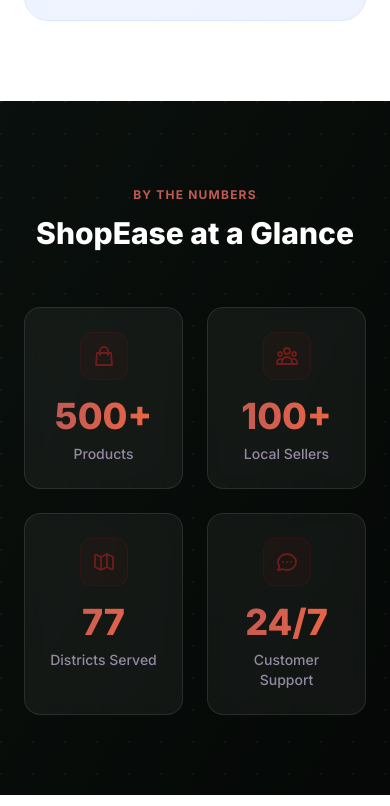
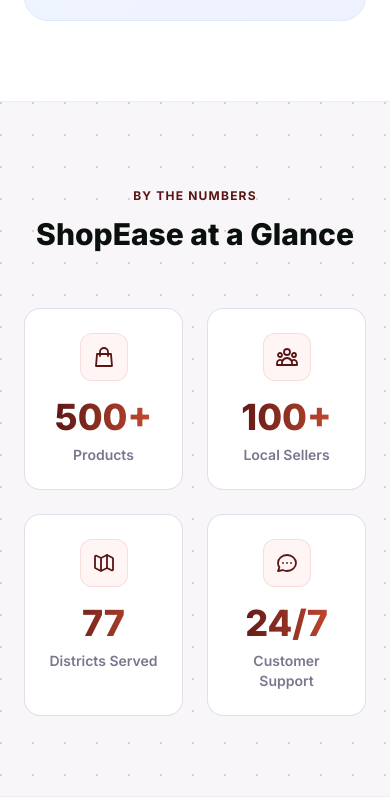
Before and after one commit to ANMOL-CHHETRI/React-Collage-B, a React (Vite) app: page /about in a window 390 px wide. Shown: the part 1938-2744 px from the top of the page. Built offline with nearby package versions, Linux system fonts and the light colour scheme.

Commit message:
Refactor stats section: make it fully theme responsive to light and dark theme modes with proper text contrast changes

```diff
--- a/src/pages/AboutPage.jsx
+++ b/src/pages/AboutPage.jsx
@@ -51,7 +51,7 @@
     value: "500+",
     label: "Products",
     icon: (
-      <svg className="w-6 h-6 text-amber-500" fill="none" stroke="currentColor" strokeWidth="1.8" viewBox="0 0 24 24">
+      <svg className="w-6 h-6 text-amber-600 dark:text-amber-400" fill="none" stroke="currentColor" strokeWidth="1.8" viewBox="0 0 24 24">
         <path strokeLinecap="round" strokeLinejoin="round" d="M16 11V7a4 4 0 00-8 0v4M5 9h14l1 12H4L5 9z" />
       </svg>
     )
@@ -60,7 +60,7 @@
     value: "100+",
     label: "Local Sellers",
     icon: (
-      <svg className="w-6 h-6 text-amber-500" fill="none" stroke="currentColor" strokeWidth="1.8" viewBox="0 0 24 24">
+      <svg className="w-6 h-6 text-amber-600 dark:text-amber-400" fill="none" stroke="currentColor" strokeWidth="1.8" viewBox="0 0 24 24">
         <path strokeLinecap="round" strokeLinejoin="round" d="M17 20h5v-2a3 3 0 00-5.356-1.857M17 20H7m10 0v-2c0-.656-.126-1.283-.356-1.857M7 20H2v-2a3 3 0 015.356-1.857M7 20v-2c0-.656.126-1.283.356-1.857m0 0a5.002 5.002 0 019.288 0M15 7a3 3 0 11-6 0 3 3 0 016 0zm6 3a2 2 0 11-4 0 2 2 0 014 0zM7 10a2 2 0 11-4 0 2 2 0 014 0z" />
       </svg>
     )
@@ -69,7 +69,7 @@
     value: "77",
     label: "Districts Served",
     icon: (
-      <svg className="w-6 h-6 text-amber-500" fill="none" stroke="currentColor" strokeWidth="1.8" viewBox="0 0 24 24">
+      <svg className="w-6 h-6 text-amber-600 dark:text-amber-400" fill="none" stroke="currentColor" strokeWidth="1.8" viewBox="0 0 24 24">
         <path strokeLinecap="round" strokeLinejoin="round" d="M9 20l-5.447-2.724A1 1 0 013 16.382V5.618a1 1 0 011.447-.894L9 7m0 13l6-3m-6 3V7m6 10l4.553 2.276A1 1 0 0021 18.382V7.618a1 1 0 00-.553-.894L15 4m0 13V4m0 0L9 7" />
       </svg>
     )
@@ -78,7 +78,7 @@
     value: "24/7",
     label: "Customer Support",
     icon: (
-      <svg className="w-6 h-6 text-amber-500" fill="none" stroke="currentColor" strokeWidth="1.8" viewBox="0 0 24 24">
+      <svg className="w-6 h-6 text-amber-600 dark:text-amber-400" fill="none" stroke="currentColor" strokeWidth="1.8" viewBox="0 0 24 24">
         <path strokeLinecap="round" strokeLinejoin="round" d="M8 12h.01M12 12h.01M16 12h.01M21 12c0 4.418-4.03 8-9 8a9.863 9.863 0 01-4.255-.949L3 20l1.395-3.72C3.512 15.042 3 13.574 3 12c0-4.418 4.03-8 9-8s9 3.582 9 8z" />
       </svg>
     )
@@ -193,25 +193,25 @@
       </section>
 
       {/* ── Statistics ── */}
-      <section className="bg-gradient-to-br from-slate-900 to-amber-950 py-20 relative overflow-hidden">
-        <div className="absolute inset-0 opacity-5" style={{ backgroundImage: "radial-gradient(circle at 1px 1px, white 1px, transparent 0)", backgroundSize: "32px 32px" }} />
+      <section className="bg-slate-50 dark:bg-slate-900/50 border-y border-slate-100 dark:border-slate-900 py-20 relative overflow-hidden transition-colors duration-300">
+        <div className="absolute inset-0 opacity-15 dark:opacity-5" style={{ backgroundImage: "radial-gradient(circle at 1px 1px, currentColor 1px, transparent 0)", backgroundSize: "32px 32px" }} />
         <div className="max-w-6xl mx-auto px-6 relative">
           <div className="text-center mb-14">
-            <span className="inline-block text-xs font-bold uppercase tracking-widest text-amber-400 mb-3">
+            <span className="inline-block text-xs font-bold uppercase tracking-widest text-amber-600 dark:text-amber-400 mb-3">
               By The Numbers
             </span>
-            <h2 className="text-3xl md:text-4xl font-extrabold text-white">ShopEase at a Glance</h2>
+            <h2 className="text-3xl md:text-4xl font-extrabold text-slate-900 dark:text-white">ShopEase at a Glance</h2>
           </div>
           <div className="grid grid-cols-2 md:grid-cols-4 gap-6">
             {stats.map((stat, i) => (
-              <div key={i} className="text-center bg-white/5 backdrop-blur-sm border border-white/10 rounded-2xl p-6 hover:bg-white/10 transition-all duration-300 hover:scale-105">
-                <div className="w-12 h-12 mx-auto rounded-xl bg-amber-500/10 border border-amber-500/20 flex items-center justify-center mb-4">
+              <div key={i} className="text-center bg-white dark:bg-slate-950 border border-slate-200/80 dark:border-slate-800/60 rounded-2xl p-6 hover:shadow-lg dark:hover:shadow-black/30 transition-all duration-300 hover:scale-105">
+                <div className="w-12 h-12 mx-auto rounded-xl bg-amber-50 dark:bg-amber-950/40 border border-amber-200/50 dark:border-amber-900/30 flex items-center justify-center mb-4">
                   {stat.icon}
                 </div>
-                <div className="text-4xl md:text-5xl font-extrabold text-transparent bg-gradient-to-r from-amber-400 to-orange-500 bg-clip-text mb-2">
+                <div className="text-4xl md:text-5xl font-extrabold text-transparent bg-gradient-to-r from-amber-600 to-orange-600 dark:from-amber-400 dark:to-orange-500 bg-clip-text mb-2">
                   {stat.value}
                 </div>
-                <p className="text-slate-400 font-medium text-sm">{stat.label}</p>
+                <p className="text-slate-500 dark:text-slate-400 font-semibold text-sm">{stat.label}</p>
               </div>
             ))}
           </div>
```
